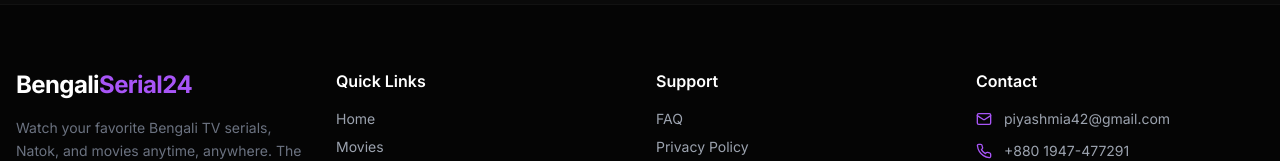
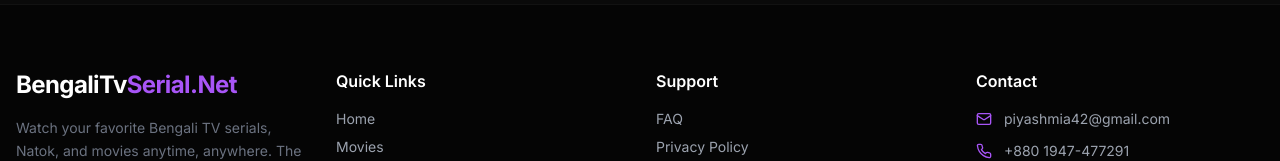
Before and after one commit to piyashltd/pureweb, a React (Vite) app: page / in a window 1280 px wide. Shown: the part 2479-2640 px from the top of the page. Built offline with nearby package versions, Linux system fonts and the light colour scheme.

Commit message:
Update Footer.jsx

```diff
--- a/src/components/Footer.jsx
+++ b/src/components/Footer.jsx
@@ -14,7 +14,7 @@ const Footer = () => {
           {/* 1. Brand Info */}
           <div>
             <h2 className="text-2xl font-bold text-white mb-4 tracking-tight">
-              Bengali<span className="text-brand-primary">Serial24</span>
+              BengaliTv<span className="text-brand-primary">Serial.Net</span>
             </h2>
             <p className="text-sm leading-relaxed mb-6 text-gray-500">
               Watch your favorite Bengali TV serials, Natok, and movies anytime, anywhere.
```
